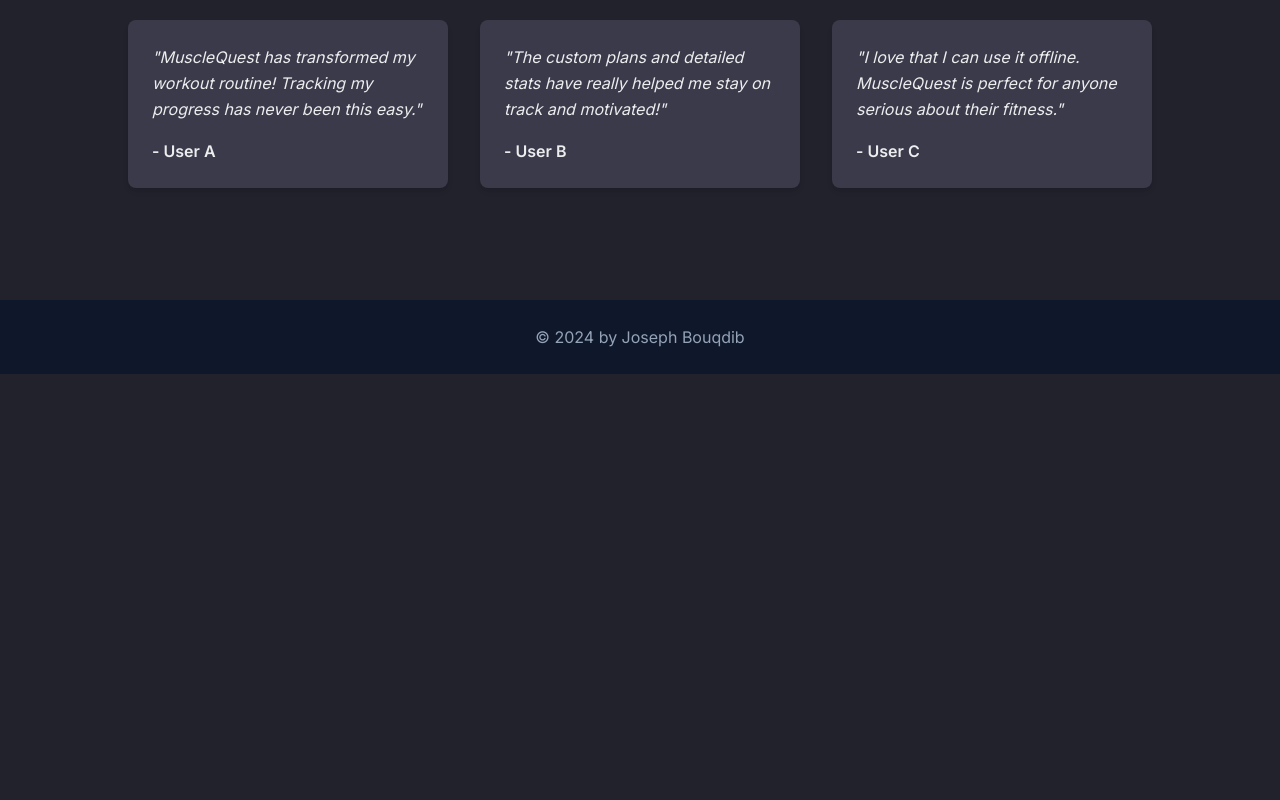
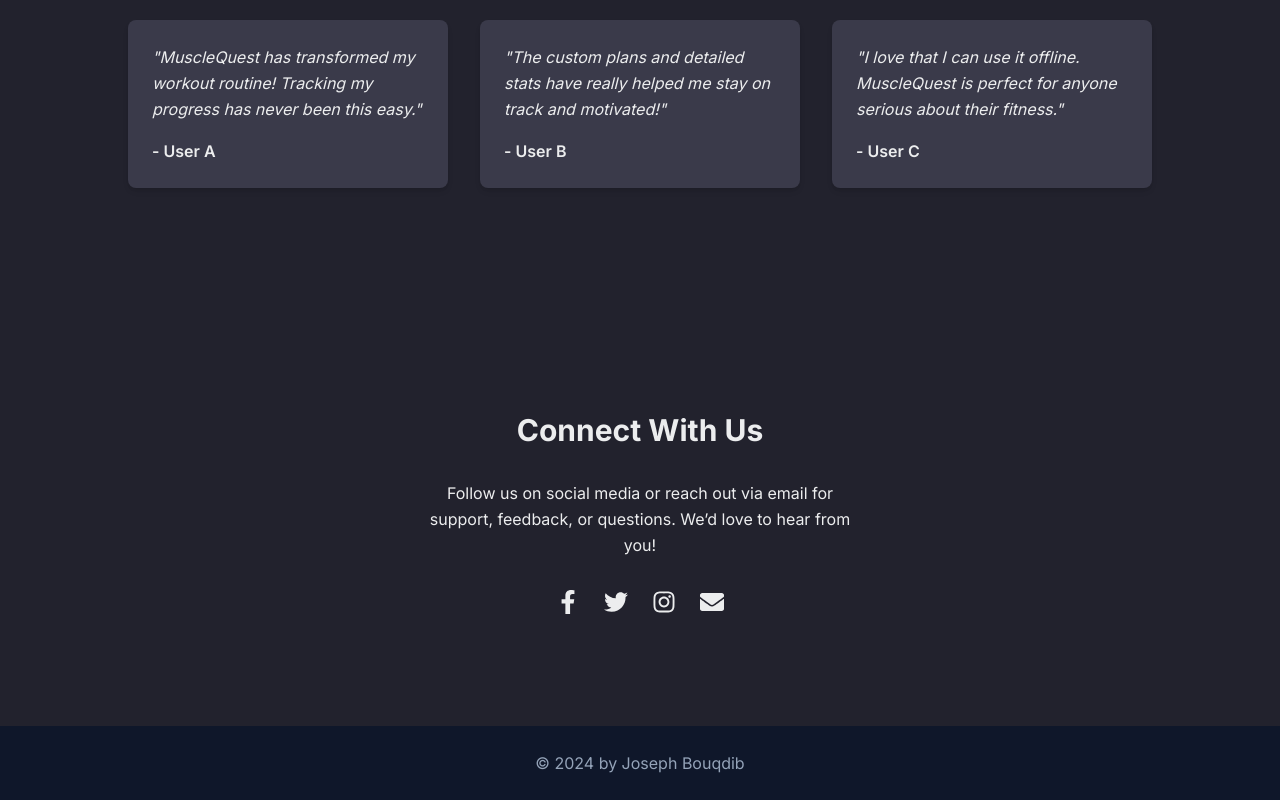
Before and after one commit to isotronic/musclequest.app, a Gatsby site: page / in a window 1280 px wide. Shown: the part 3832-4632 px from the top of the page. Before the commit the page ends 4206 px from the top, so only its background shows below. Built offline with nearby package versions, Linux system fonts and the light colour scheme; Gatsby itself is replaced by a stand-in of ours.

Commit message:
feat: contact and socials section (#10)
* Create contact/social section

* Add contact section to main page

```diff
--- /dev/null
+++ b/src/components/Contact.tsx
@@ -0,0 +1,36 @@
+import React from "react";
+import { FaFacebookF, FaTwitter, FaInstagram, FaEnvelope } from "react-icons/fa";
+
+const Contact: React.FC = () => {
+  return (
+    <section className="flex flex-col items-center px-6 py-28">
+      <h2 className="mb-8 text-center text-3xl font-bold">Connect With Us</h2>
+      <p className="mb-8 max-w-md text-center">
+        Follow us on social media or reach out via email for support, feedback, or questions. We’d love to hear from
+        you!
+      </p>
+
+      <div className="flex space-x-6">
+        <a href="https://facebook.com" target="_blank" rel="noopener noreferrer" className="hover:text-tint transition">
+          <FaFacebookF size={24} />
+        </a>
+        <a href="https://twitter.com" target="_blank" rel="noopener noreferrer" className="hover:text-tint transition">
+          <FaTwitter size={24} />
+        </a>
+        <a
+          href="https://instagram.com"
+          target="_blank"
+          rel="noopener noreferrer"
+          className="hover:text-tint transition"
+        >
+          <FaInstagram size={24} />
+        </a>
+        <a href="mailto:support@musclequest.com" className="hover:text-tint transition">
+          <FaEnvelope size={24} />
+        </a>
+      </div>
+    </section>
+  );
+};
+
+export default Contact;
--- a/src/pages/index.tsx
+++ b/src/pages/index.tsx
@@ -8,6 +8,7 @@
 import Screenshots from "../components/Screenshots";
 import Download from "../components/Download";
 import Testimonials from "../components/Testimonials";
+import Contact from "../components/Contact";
 import Footer from "../components/Footer";
 
 import Favicon from "../images/icon.png";
@@ -23,6 +24,7 @@
         <Screenshots />
         <Download />
         <Testimonials />
+        <Contact />
       </main>
       <Footer />
     </div>
```
